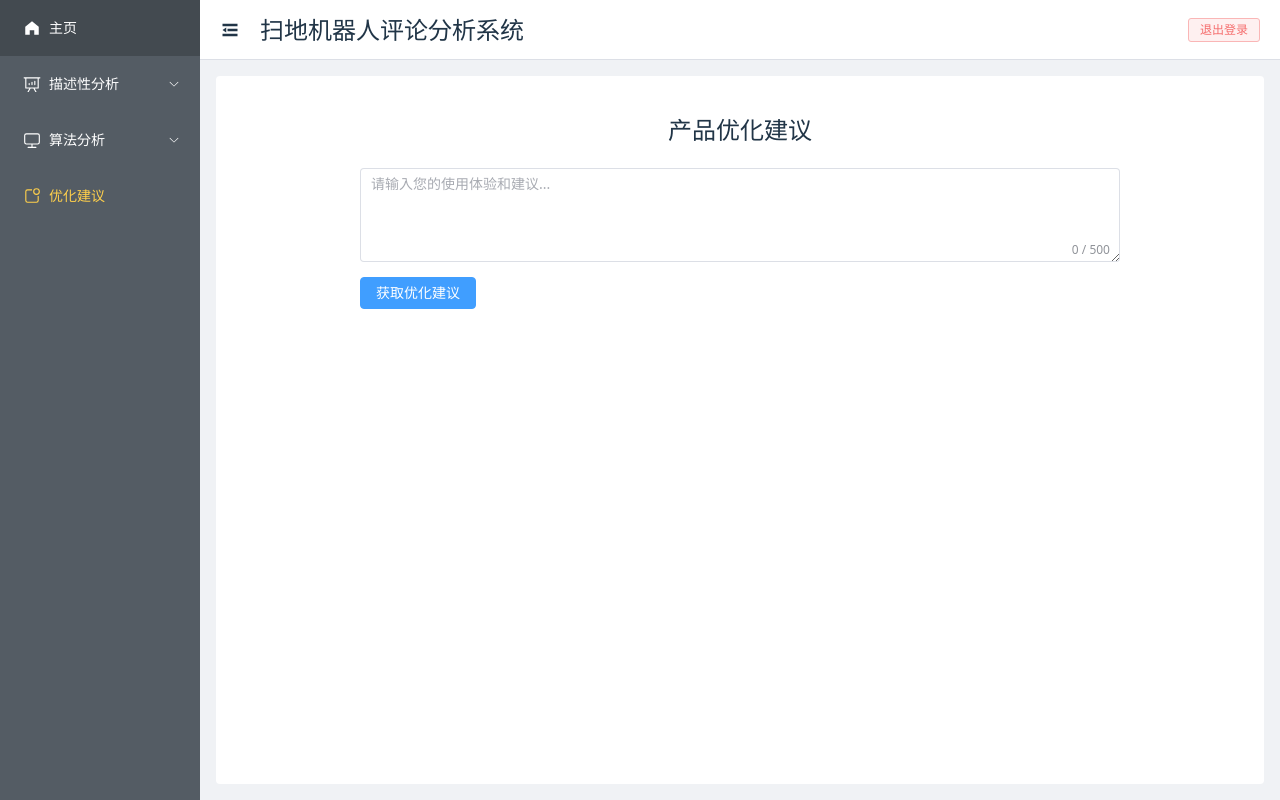
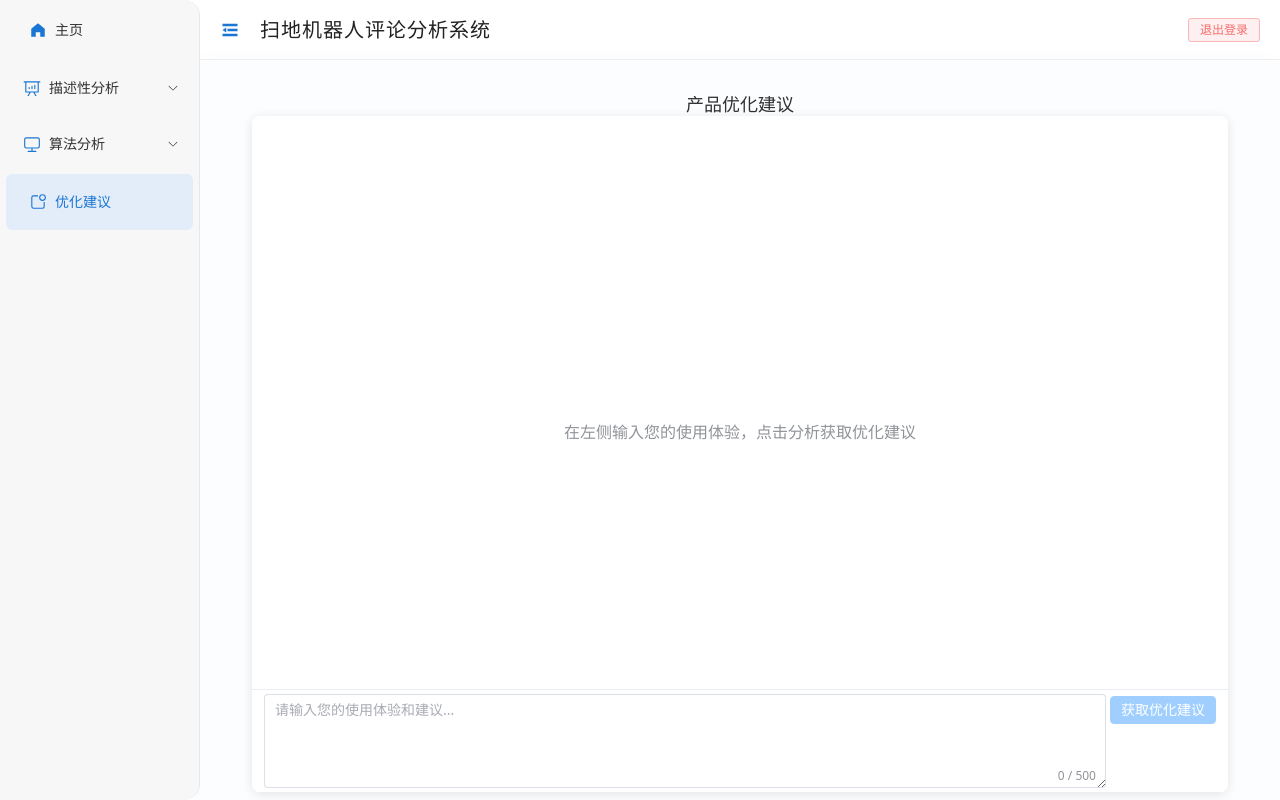
Before and after one commit to ailuete-JX/commentv_system, a Vue app: page /optimization in a window 1280 px wide. Built offline with nearby package versions, Linux system fonts and the light colour scheme; sample sign-in values are in the browser's storage.

Commit message:
目录更新

```diff
--- a/src/App.vue
+++ b/src/App.vue
@@ -80,9 +80,9 @@ const handleLogout = () => {
           :default-active="activeIndex"
           class="menu-vertical"
           :collapse="isCollapse"
-          background-color="#545c64"
-          text-color="#fff"
-          active-text-color="#ffd04b"
+          background-color="#F7F7F7"
+          text-color="#333"
+          active-text-color="#1976d2"
           @select="handleMenuSelect"
         >
           <el-menu-item index="1">
@@ -137,9 +137,7 @@ const handleLogout = () => {
         </el-header>
 
         <el-main class="layout-main">
-          <div class="main-content">
-            <router-view></router-view>
-          </div>
+          <router-view></router-view>
         </el-main>
       </el-container>
     </el-container>
@@ -162,29 +160,85 @@ const handleLogout = () => {
 .menu-aside {
   height: 100%;
   transition: width 0.3s;
-  background-color: #545c64;
+  background-color: #F7F7F7;
+  border-right: 1.5px solid #e5e7eb; /* 更柔和的分割线 */
+  box-shadow: none; /* 去除阴影 */
+  border-top-left-radius: 0;
+  border-bottom-left-radius: 0;
+  border-top-right-radius: 16px; /* 圆角过渡 */
+  border-bottom-right-radius: 16px;
+  z-index: 2;
 }
 
 .menu-vertical {
   height: 100%;
   border-right: none;
+  background-color: #F7F7F7;
+  color: #333;
+  font-weight: 500;
+  font-size: 15px;
+  overflow: hidden; /* 禁止滚动条 */
+}
+
+.menu-vertical::-webkit-scrollbar {
+  width: 0 !important;
+  display: none !important;
+}
+
+.menu-vertical {
+  scrollbar-width: none; /* Firefox */
+  -ms-overflow-style: none; /* IE 10+ */
+}
+
+.menu-vertical .el-menu-item,
+.menu-vertical .el-sub-menu__title {
+  background-color: #F7F7F7 !important;
+  color: #333 !important;
+  border-radius: 6px;
+  margin: 2px 6px;
+  transition: background 0.2s;
+}
+
+.menu-vertical .el-menu-item.is-active {
+  background-color: #e3edfa !important;
+  color: #1976d2 !important;
+  font-weight: bold;
+}
+
+.menu-vertical .el-menu-item:hover,
+.menu-vertical .el-sub-menu__title:hover {
+  background-color: #f0f4fa !important;
+  color: #1976d2 !important;
+}
+
+.menu-vertical .el-menu-item .el-icon,
+.menu-vertical .el-sub-menu__title .el-icon {
+  color: #1976d2;
 }
 
 .layout-header {
   height: 60px;
   line-height: 60px;
   background-color: #fff;
-  border-bottom: 1px solid #dcdfe6;
+  border-bottom: 1px solid #f0f0f0;
   padding: 0 20px;
   display: flex;
   justify-content: space-between;
   align-items: center;
+  box-shadow: 0 2px 8px 0 rgba(0,0,0,0.02);
 }
 
 .header-left {
   display: flex;
   align-items: center;
   gap: 20px;
+}
+
+.header-left h2 {
+  font-size: 20px;
+  color: #222;
+  font-weight: 600;
+  letter-spacing: 1px;
 }
 
 .header-right {
@@ -195,6 +249,8 @@ const handleLogout = () => {
 .collapse-btn {
   font-size: 20px;
   cursor: pointer;
+  color: #1976d2;
+  transition: color 0.2s;
 }
 
 .collapse-btn:hover {
@@ -203,15 +259,11 @@ const handleLogout = () => {
 
 .layout-main {
   height: calc(100% - 60px);
-  background-color: #f0f2f5;
-  padding: 16px;
+  background-color: #fcfdff;
+  padding: 32px 32px 24px 32px;
   overflow-y: auto;
-}
-
-.main-content {
-  background-color: #fff;
-  border-radius: 4px;
-  padding: 16px;
-  height: 100%;
+  border-radius: 0 12px 0 0; /* 右上圆角，左侧无圆角 */
+  box-shadow: 0 4px 24px 0 rgba(0,0,0,0.03);
+  margin-left: 0;
 }
 </style>
--- a/src/views/algorithm/TopicsClustering.vue
+++ b/src/views/algorithm/TopicsClustering.vue
@@ -192,17 +192,18 @@ onMounted(async () => {
   display: flex;
   flex-direction: column;
   width: 100%;
-  height: 100vh;
+  height: calc(100vh - 124px); /* 减小头部边距 */
   overflow: hidden;
   background-color: #fff;
+  padding: 8px; /* 减小内边距 */
 }
 
 .filter-container {
   display: flex;
   gap: 12px;
-  padding: 8px 12px;
+  padding: 4px 12px; /* 减小过滤器的上下内边距 */
+  margin-bottom: 8px; /* 减小下边距 */
   background-color: #fff;
-  border-bottom: 1px solid #eee;
   z-index: 1;
 }
 
@@ -214,7 +215,7 @@ onMounted(async () => {
   position: relative;
   flex: 1;
   width: 100%;
-  height: calc(100vh - 60px);
+  height: calc(100% - 44px); /* 减小过滤器占用的空间 */
   overflow: hidden;
   background-color: #fff;
   display: flex;
@@ -224,13 +225,11 @@ onMounted(async () => {
 
 .lda-iframe {
   border: none;
-  position: absolute;
-  top: 0;
-  left: 0;
   width: 100%;
   height: 100%;
   margin: 0;
   padding: 0;
+  overflow: hidden;
 }
 
 .error-message {
--- a/src/views/analysis/OptimizationSuggestion.vue
+++ b/src/views/analysis/OptimizationSuggestion.vue
@@ -1,7 +1,28 @@
 <template>
   <div class="optimization-suggestion">
     <h2>产品优化建议</h2>
-    <div class="input-section">
+    <div class="chat-container">
+      <!-- 对话内容区域 -->
+      <div class="messages-container" ref="messagesContainer">
+        <div v-if="messages.length === 0" class="empty-state">
+          在左侧输入您的使用体验，点击分析获取优化建议
+        </div>
+        <div v-else class="message-list">
+          <div v-for="(msg, index) in messages" :key="index" :class="['message', msg.type]">
+            <div class="message-content">
+              <div class="message-header">
+                <span class="sender">{{ msg.type === 'user' ? '用户评论' : '优化建议' }}</span>
+                <span class="time">{{ msg.time }}</span>
+              </div>
+              <div class="message-body" v-html="msg.content"></div>
+            </div>
+          </div>
+        </div>
+      </div>
+
+      <!-- 输入区域 -->
+      <div class="input-area-fixed">
+        <div class="input-container">
           <el-input
             v-model="userComment"
             type="textarea"
@@ -10,42 +31,50 @@
             :maxlength="500"
             show-word-limit
           />
-      <div class="button-container">
           <el-button
             type="primary"
             @click="getOptimizationSuggestion"
             :loading="loading"
+            :disabled="!userComment.trim()"
           >
             获取优化建议
           </el-button>
         </div>
       </div>
-
-    <div v-if="suggestion" class="suggestion-section">
-      <el-card>
-        <template #header>
-          <div class="card-header">
-            <span>优化建议分析结果</span>
-          </div>
-        </template>
-        <div class="suggestion-content" v-html="formattedSuggestion"></div>
-      </el-card>
     </div>
   </div>
 </template>
 
 <script setup>
-import { ref, computed } from 'vue'
+import { ref, computed, watch } from 'vue'
 import { ElMessage } from 'element-plus'
 
 const userComment = ref('')
 const suggestion = ref('')
 const loading = ref(false)
+const messages = ref([])
+const messagesContainer = ref(null)
 
-const formattedSuggestion = computed(() => {
-  if (!suggestion.value) return ''
-  return suggestion.value.replace(/\n/g, '<br>')
+// 格式化时间
+function formatTime() {
+  const now = new Date()
+  return `${now.getHours().toString().padStart(2, '0')}:${now.getMinutes().toString().padStart(2, '0')}`
+}
+
+// 添加消息到对话列表
+function addMessage(content, type = 'user') {
+  messages.value.push({
+    content: type === 'user' ? content : content.replace(/\n/g, '<br>'),
+    type,
+    time: formatTime()
   })
+  // 滚动到底部
+  setTimeout(() => {
+    if (messagesContainer.value) {
+      messagesContainer.value.scrollTop = messagesContainer.value.scrollHeight
+    }
+  }, 100)
+}
 
 async function getOptimizationSuggestion() {
   if (!userComment.value.trim()) {
@@ -53,9 +82,10 @@ async function getOptimizationSuggestion() {
     return
   }
 
+  // 添加用户消息
+  addMessage(userComment.value, 'user')
+
   loading.value = true
-  suggestion.value = '' // 清空之前的建议
-
   try {
     const response = await fetch('/api/get_optimization_suggestion', {
       method: 'POST',
@@ -68,12 +98,10 @@ async function getOptimizationSuggestion() {
       })
     })
 
-    // 检查网络连接
     if (!navigator.onLine) {
       throw new Error('网络连接已断开，请检查您的网络设置')
     }
 
-    // 检查响应状态
     if (!response.ok) {
       if (response.status === 404) {
         throw new Error('API 端点未找到，请确保后端服务正在运行')
@@ -85,8 +113,6 @@ async function getOptimizationSuggestion() {
     }
 
     const data = await response.json()
-
-    // 检查 API 返回的错误
     if (data.error) {
       throw new Error(data.error)
     }
@@ -95,23 +121,14 @@ async function getOptimizationSuggestion() {
       throw new Error('未收到有效的优化建议')
     }
 
-    suggestion.value = data.suggestion
+    // 添加系统回复
+    addMessage(data.suggestion, 'system')
+    userComment.value = '' // 清空输入框
     ElMessage.success('优化建议生成成功')
   } catch (error) {
     console.error('获取优化建议失败:', error)
-
-    // 根据错误类型显示不同的错误消息
-    let errorMessage
-    if (error instanceof TypeError && error.message.includes('Failed to fetch')) {
-      errorMessage = '无法连接到服务器，请确保后端服务正在运行'
-    } else if (error.message.includes('网络连接已断开')) {
-      errorMessage = error.message
-    } else {
-      errorMessage = error.message || '获取优化建议失败，请稍后重试'
-    }
-
+    let errorMessage = error.message || '获取优化建议失败，请稍后重试'
     ElMessage.error(errorMessage)
-    suggestion.value = ''
   } finally {
     loading.value = false
   }
@@ -120,35 +137,140 @@ async function getOptimizationSuggestion() {
 
 <style scoped>
 .optimization-suggestion {
-  padding: 20px;
-  max-width: 800px;
-  margin: 0 auto;
+  height: calc(100vh - 100px);
+  display: flex;
+  flex-direction: column;
+  padding: 0 20px 0 20px;
 }
 
-.input-section {
-  margin: 20px 0;
+h2 {
+  margin: 0 0 0px 0; /* 标题下方间距为0 */
+  font-size: 18px;
+  color: #303133;
+  height: 24px;
+  line-height: 24px;
 }
 
-.button-container {
-  margin-top: 15px;
+.chat-container {
+  flex: 1;
   display: flex;
-  justify-content: flex-start;
+  flex-direction: column;
+  background-color: #f9f9f9;
+  border-radius: 8px;
+  overflow: hidden;
+  box-shadow: 0 2px 12px 0 rgba(0,0,0,0.1);
+  height: 100%;
+  position: relative;
 }
 
-.suggestion-section {
-  margin-top: 20px;
+.messages-container {
+  flex: 1;
+  overflow-y: auto;
+  padding: 16px 20px 60px 20px; /* 底部留出输入区域空间 */
+  background-color: #fff;
+  min-height: 200px; /* 确保内容区域有最小高度 */
 }
 
-.card-header {
+.empty-state {
+  height: 100%;
+  display: flex;
+  align-items: center;
+  justify-content: center;
+  color: #909399;
+  font-size: 16px;
+}
+
+.message-list {
+  display: flex;
+  flex-direction: column;
+  gap: 20px;
+}
+
+.message {
+  display: flex;
+  margin-bottom: 20px;
+  width: 100%; /* 添加宽度 */
+}
+
+.message.user {
+  justify-content: flex-end;
+}
+
+.message.system {
+  justify-content: flex-start; /* 添加系统消息左对齐 */
+}
+
+.message-content {
+  max-width: 85%; /* 增加最大宽度，让内容更宽一些 */
+  padding: 12px 16px; /* 增加水平内边距 */
+  border-radius: 8px;
+  background-color: #f4f4f5;
+}
+
+.message.user .message-content {
+  background-color: #ecf5ff;
+}
+
+.message.system .message-content {
+  background-color: #f4f4f5;
+  text-align: left; /* 确保系统消息文本左对齐 */
+}
+
+.message-header {
   display: flex;
   justify-content: space-between;
-  align-items: center;
+  margin-bottom: 8px;
+  font-size: 12px;
+  color: #909399;
+  padding-bottom: 4px; /* 添加一点底部间距 */
+  border-bottom: 1px solid #ebeef5; /* 添加一条分隔线 */
 }
 
-.suggestion-content {
-  white-space: pre-line;
+.message-body {
+  color: #303133;
   line-height: 1.6;
-  text-align: left;
-  padding: 10px;
+  text-align: left; /* 确保消息内容始终左对齐 */
+  white-space: pre-wrap; /* 保留换行和空格 */
+}
+
+.input-area-fixed {
+  position: absolute;
+  left: 0;
+  right: 0;
+  bottom: 0;
+  background: #fff;
+  border-top: 1px solid #ebeef5;
+  padding: 4px 12px;
+  z-index: 2;
+}
+
+.input-container {
+  display: flex;
+  gap: 4px; /* 进一步缩小输入框和按钮之间的间距 */
+  align-items: flex-start;
+}
+
+.input-container .el-input {
+  flex: 1;
+}
+
+.input-container .el-button {
+  margin-top: 2px; /* 进一步缩小按钮顶部间距 */
+  height: 28px; /* 进一步缩小按钮高度 */
+  padding: 0 10px; /* 进一步缩小按钮左右内边距 */
+}
+
+/* 滚动条样式 */
+.messages-container::-webkit-scrollbar {
+  width: 6px;
+}
+
+.messages-container::-webkit-scrollbar-thumb {
+  background-color: #dcdfe6;
+  border-radius: 3px;
+}
+
+.messages-container::-webkit-scrollbar-track {
+  background-color: #f4f4f5;
 }
 </style>
```
Lines whose indentation alone changed are shown as unchanged.
